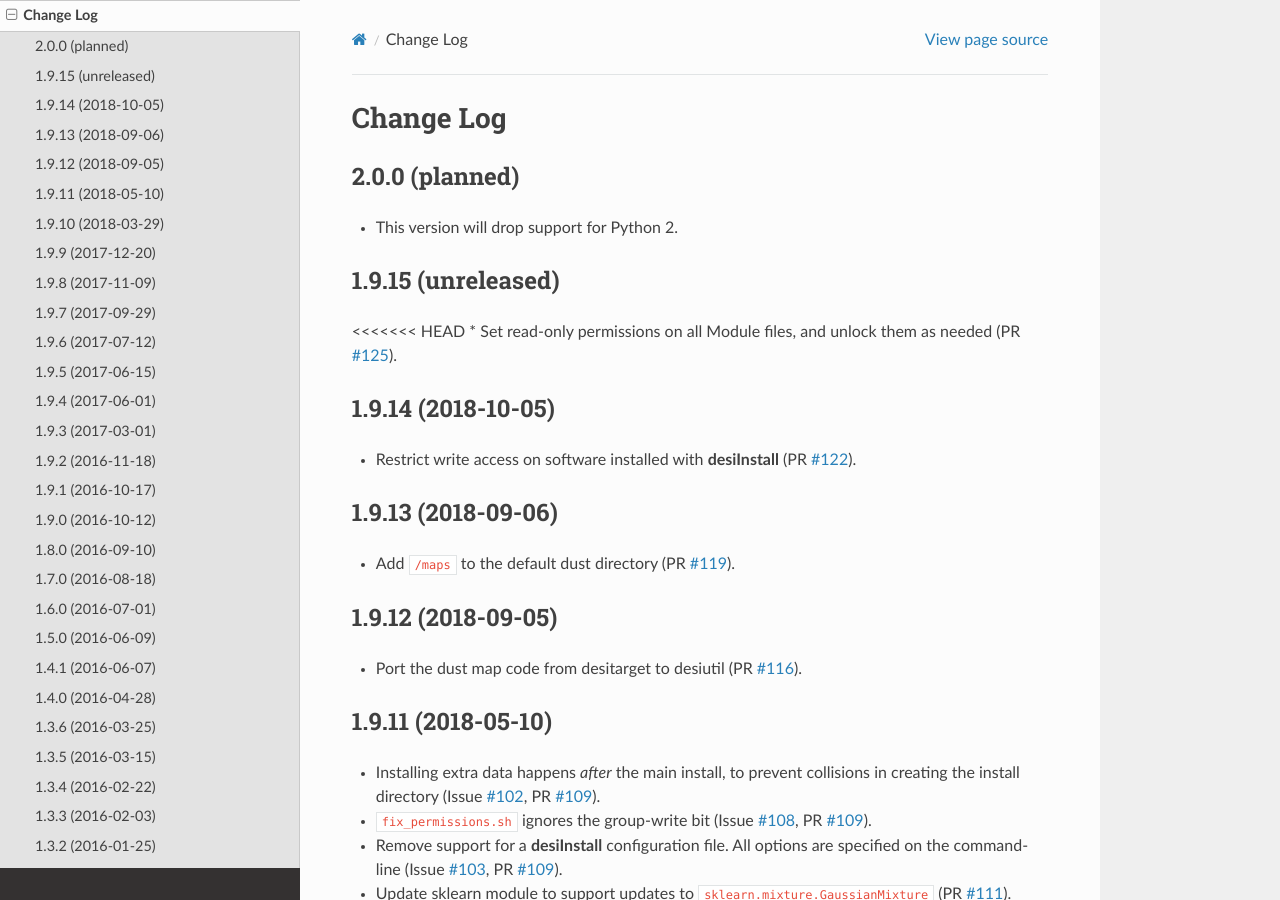
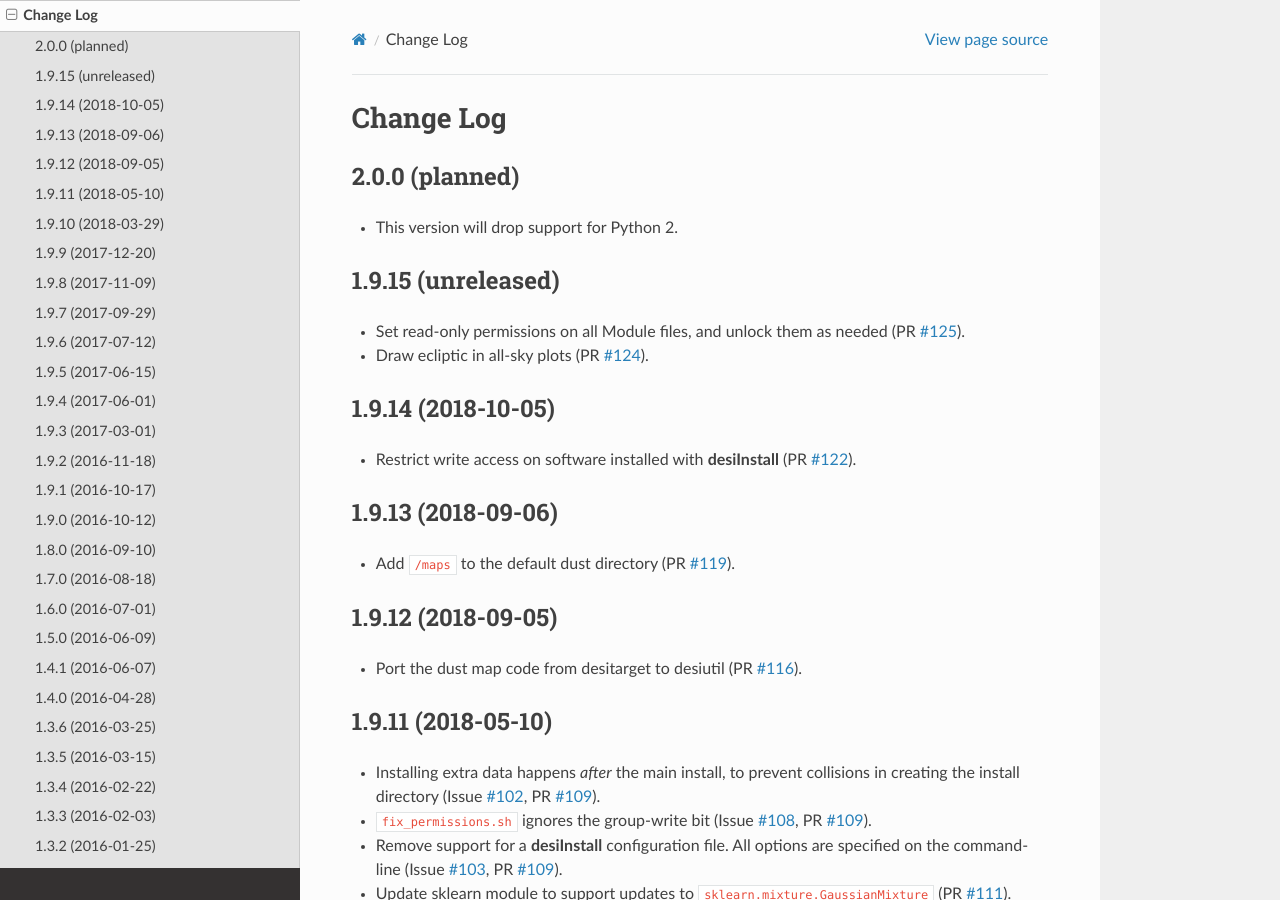
Before and after one commit to desihub/desiutil, a Sphinx documentation site: the page built from doc/changes.rst, in a window 1280 px wide and 900 px high. Built offline with Sphinx 7.4.7 and the Read the Docs theme 2.0.0, drawn with Linux system fonts in a browser that asks for light colours.

Commit message:
remove merge annotations

```diff
--- a/doc/changes.rst
+++ b/doc/changes.rst
@@ -10,13 +10,11 @@ Change Log
 1.9.15 (unreleased)
 -------------------
 
-<<<<<<< HEAD
 * Set read-only permissions on all Module files, and unlock them as needed (PR `#125`_).
+* Draw ecliptic in all-sky plots (PR `#124`_).
 
 .. _`#125`: https://github.com/desihub/desiutil/pull/125
-=======
-* Draw ecliptic in all-sky plots.
->>>>>>> master
+.. _`#124`: https://github.com/desihub/desiutil/pull/124
 
 1.9.14 (2018-10-05)
 -------------------
```
